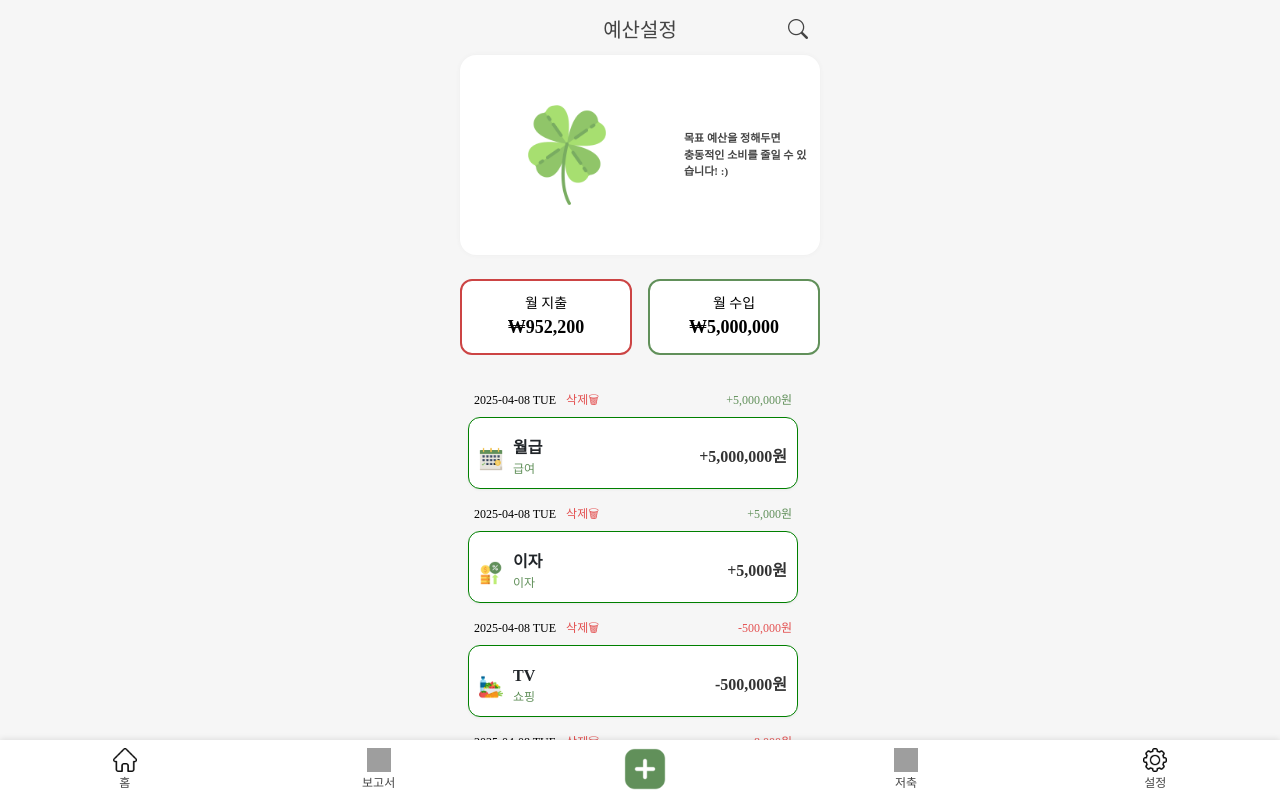
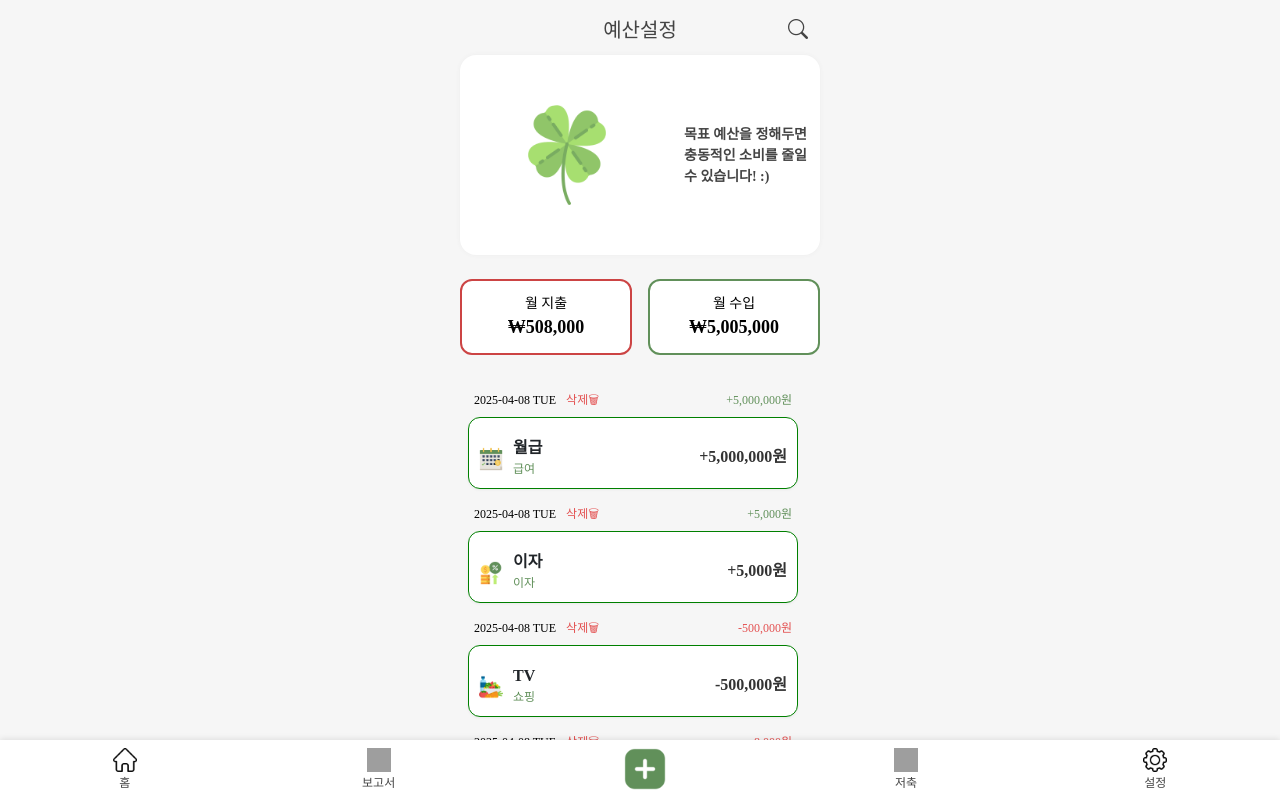
Before and after one commit to dlgkrwns213/moneyLover, a Vue app: page / in a window 1280 px wide. Built offline with nearby package versions, Linux system fonts and the light colour scheme; data requests are answered from the project's data file; grey boxes are pictures that could not be loaded; a web font is replaced by a local one.

Commit message:
feat:HomeView Mapping expnese

```diff
--- a/src/pages/home/BudgetComparison.vue
+++ b/src/pages/home/BudgetComparison.vue
@@ -229,7 +229,7 @@ const chartOptions = {
 
 .label {
   padding: 10px;
-  font-size: 11px;
+  font-size: 14px;
   font-weight: bold;
   color: #444;
   flex: 1;
--- a/src/pages/home/HomeView.vue
+++ b/src/pages/home/HomeView.vue
@@ -4,6 +4,32 @@
 <script setup>
 import BudgetComparison from './BudgetComparison.vue'
 import ExpenseList from './ExpenseList.vue'
+import { ref, onMounted, computed } from 'vue'
+import axios from 'axios'
+
+const cashflows = ref([])
+
+onMounted(async () => {
+  try {
+    const response = await axios.get('http://localhost:3000/cashflows')
+    cashflows.value = response.data
+  } catch (error) {
+    console.error('cashflow 불러오기 실패'.error)
+  }
+})
+const totalIncome = computed(() =>
+  cashflows.value
+    .filter((item) => item.cashflowType === true)
+    .reduce((sum, item) => sum + item.cashflowValue, 0),
+)
+
+const totalExpense = computed(() =>
+  cashflows.value
+    .filter((item) => item.cashflowType === false)
+    .reduce((sum, item) => sum + item.cashflowValue, 0),
+)
+
+const formatCurrency = (value) => '₩' + value.toLocaleString('ko-KR')
 </script>
 
 <template>
@@ -14,11 +40,11 @@ import ExpenseList from './ExpenseList.vue'
     <div class="income-expense-row">
       <div class="stat-card expense">
         <div class="label">월 지출</div>
-        <div class="amount">₩952,200</div>
+        <div class="amount">{{ formatCurrency(totalExpense) }}</div>
       </div>
       <div class="stat-card income">
         <div class="label">월 수입</div>
-        <div class="amount">₩5,000,000</div>
+        <div class="amount">{{ formatCurrency(totalIncome) }}</div>
       </div>
     </div>
     <div class="list-section scrollable-list">
```
